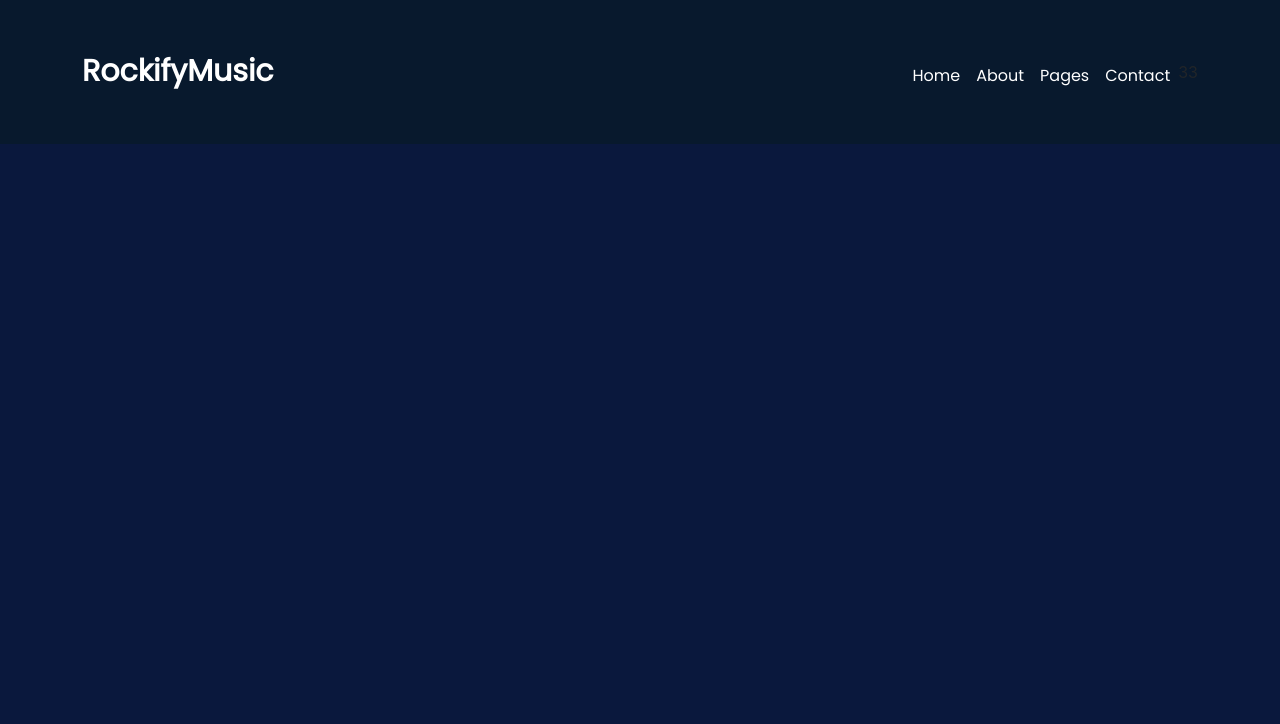
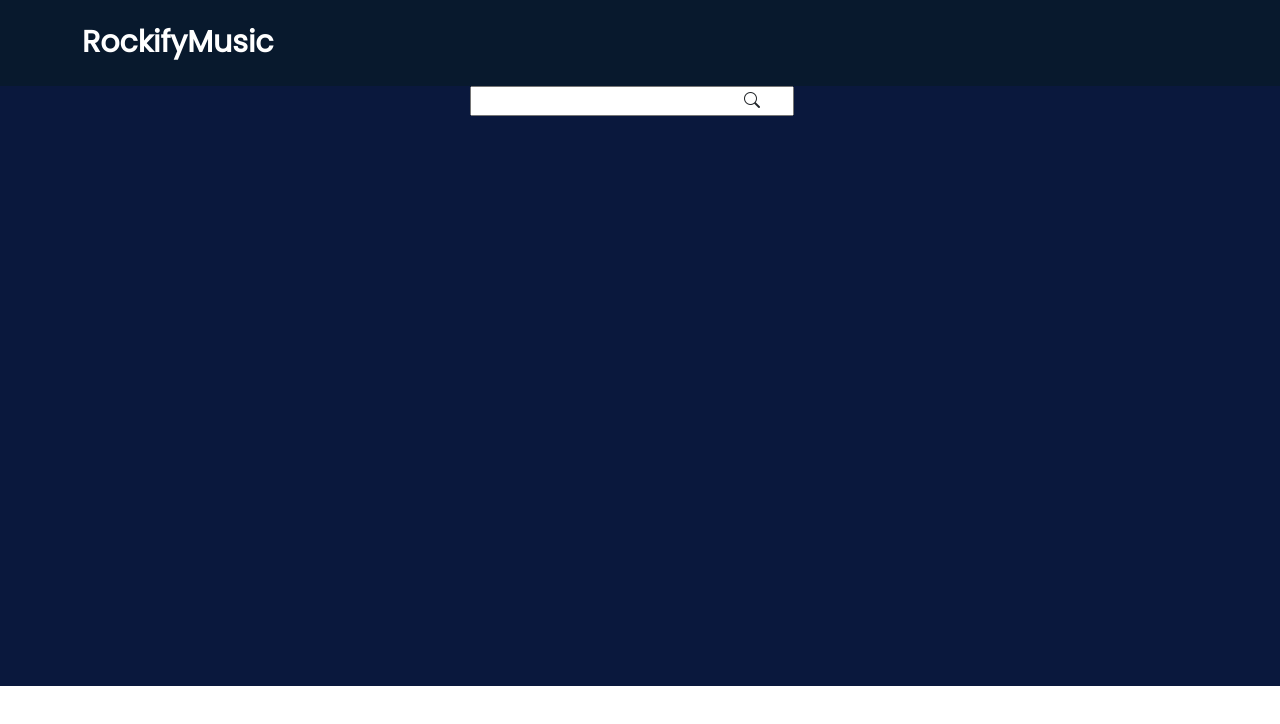
Before and after one commit to tomike19/Rockify-music, a React (Create React App) app: page / in a window 1280 px wide. Shown: the top 724 px of the page. Built offline with nearby package versions, Linux system fonts and the light colour scheme.

Commit message:
search-input fixed

```diff
--- a/package.json
+++ b/package.json
@@ -7,6 +7,7 @@
     "@testing-library/react": "^12.1.3",
     "@testing-library/user-event": "^13.5.0",
     "bootstrap": "^5.1.3",
+    "bootstrap-icons": "^1.8.1",
     "install": "^0.13.0",
     "react": "^17.0.2",
     "react-bootstrap": "^2.1.2",
--- a/src/Landing Page/landing-page.js
+++ b/src/Landing Page/landing-page.js
@@ -1,44 +1,20 @@
 import React from 'react';
 import '../css/landing-page.css'
-
 const LandingPage  = () => {
     return (
         <div>
              <nav className="navbar navbar-expand-lg  default-layout__inner">
       <div className="container py-3">
         <h1 className="navbar-logo">RockifyMusic</h1>
-        <i
-          className="navbar-toggler bi bi-list"
-          data-bs-toggle="collapse"
-          data-bs-target="#navbarNav"
-          aria-controls="navbarNav"
-          aria-expanded="false"
-          aria-label="Toggle navigation"></i>
-        <div
-          className="collapse navbar-collapse justify-content-end"
-          id="navbarNav">
-          <ul className="navbar-nav d-flex justify-content-end mt-2 mb-lg-0">
 
 
-              <li className="list-item p-2">
-                Home
-              </li>
-
-              <li className="list-item p-2">
-               About
-              </li>
-          <li className="list-item p-2">
-               Pages
-              </li>
-                   <li className="list-item p-2">
-              Contact
-              </li>
-          </ul>33
-        </div>
       </div>
     </nav>
-    <div className='home-section'>
-
+    <div className=' home-section'>
+    <div className="input-searchbar-section">
+     <input className='input-search'/>
+     <i className="bi bi-search search-icon"></i>
+    </div>
     </div>
         </div>
     );
--- a/src/css/landing-page.css
+++ b/src/css/landing-page.css
@@ -1,15 +1,13 @@
 @import url("https://fonts.googleapis.com/css2?family=Poppins&family=Roboto&display=swap");
 
 /* Navbar styles */
-.body {
+body {
   font-family: "Poppins", sans-serif;
   overflow-x: hidden;
 }
 
 .default-layout__inner {
   background-color: #08192d;
-  padding: 2rem 0 2rem 0;
-  margin: auto;
 }
 
 .navbar-logo {
@@ -20,26 +18,23 @@
   color: #ffffff;
 }
 
-.navigation {
-  display: none;
-  width: 75%;
-}
-.list-item {
-  font-family: "Poppins", sans-serif;
-  font-size: 16px;
-  color: #ffffff;
-  list-style: none;
-  cursor: pointer;
+.home-section {
+  height: 600px;
+  background: #0a183d;
 }
 
-.home-section{
-  height: 724px;
-    padding-bottom: 90px;
-    display: -webkit-box;
-    display: -ms-flexbox;
-    display: flex;
-    -webkit-box-align: center;
-    -ms-flex-align: center;
-    align-items: center;
-    background: #0a183d;
+.input-searchbar-section {
+  /* width: 70%;
+  margin: auto; */
+  display: flex;
+  align-items: center;
+  justify-content: center;
 }
+.search-icon {
+  position: relative;
+  right: 50px;
+}
+
+.input-search{
+
+}
```
Also changed, not shown: 1 other file (tests, documents, lock files or other folders).
